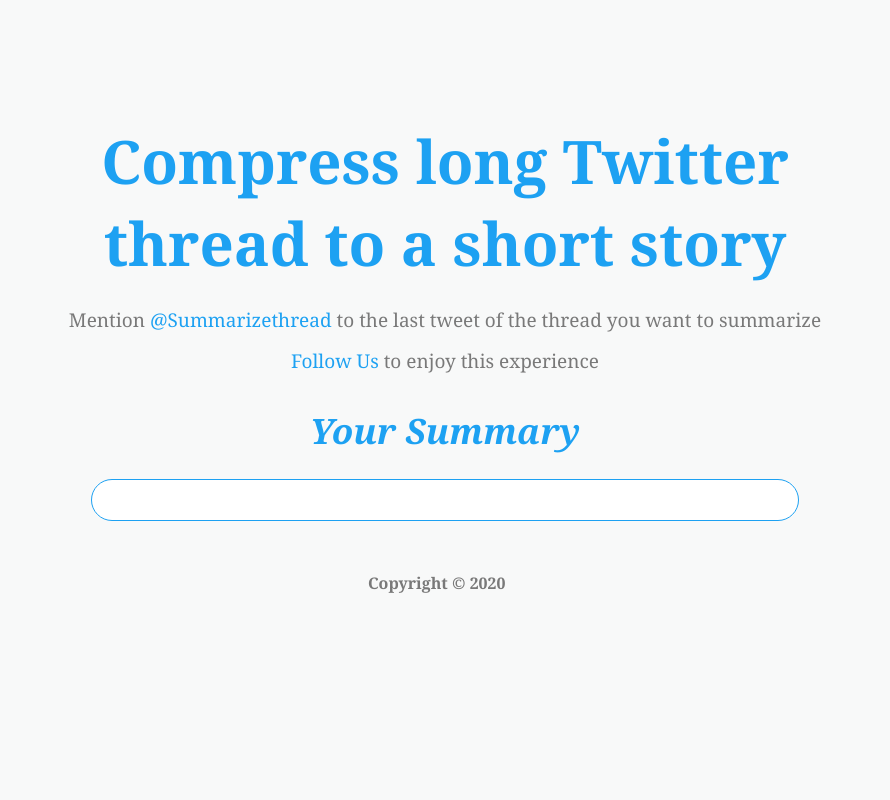
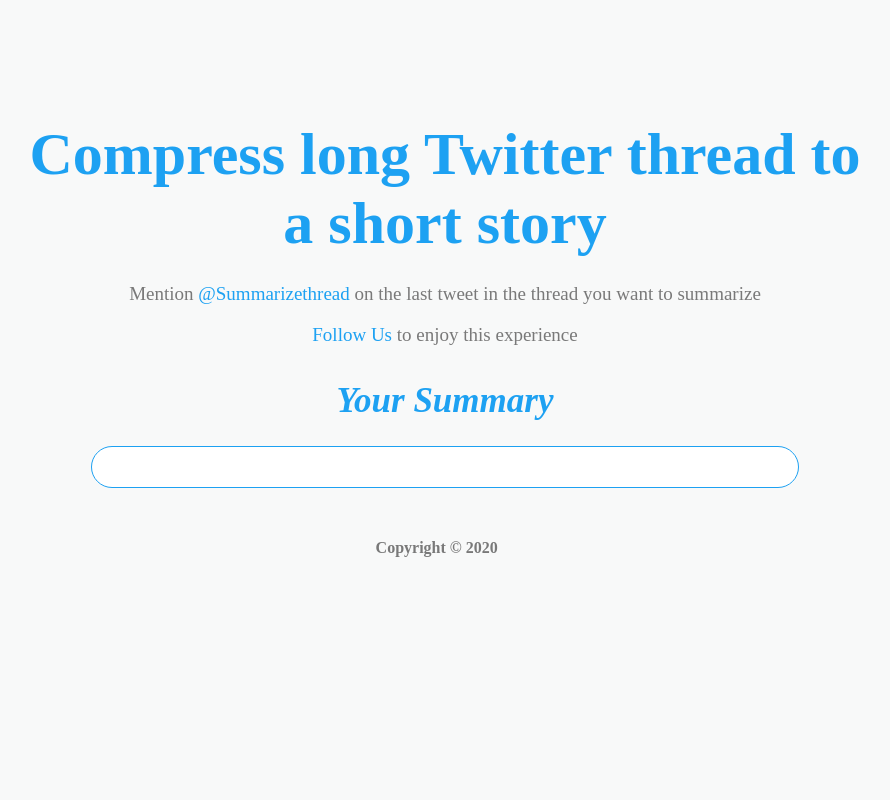
Before and after one commit to Emekaborisama/summarizerapi, a Flask app: template templates/index.html in a window 1280 px wide. Shown: the whole page, without its empty margins (195-1085 px from the left). Run offline with Flask 2, Linux system fonts and the light colour scheme; the template is opened without the code that fills it, so the values that code supplies are empty.

Commit message:
Update index.html

```diff
--- a/templates/index.html
+++ b/templates/index.html
@@ -10,7 +10,7 @@
         <meta name="viewport" content="width=device-width, initial-scale=1.0,maximum-scale=1,user-scalable=no">
         <style>
         *{
-                font-family: Cambria;
+                font-family: Poppins;
 
             }
         body{
@@ -145,7 +145,7 @@
 
     <h1>Compress long Twitter thread to a short story</h1>
 
-    <p id="p1">Mention <a href="https://twitter.com/Summarizethread"> @Summarizethread </a>to the last tweet of the thread you want to summarize</p>
+    <p id="p1">Mention <a href="https://twitter.com/Summarizethread"> @Summarizethread </a>on the last tweet in the thread you want to summarize</p>
     <p id="p2"><a href="https://twitter.com/Summarizethread"> Follow Us  </a>to enjoy this experience</p>
 
     <h2><i>Your Summary </i></h2>
```
